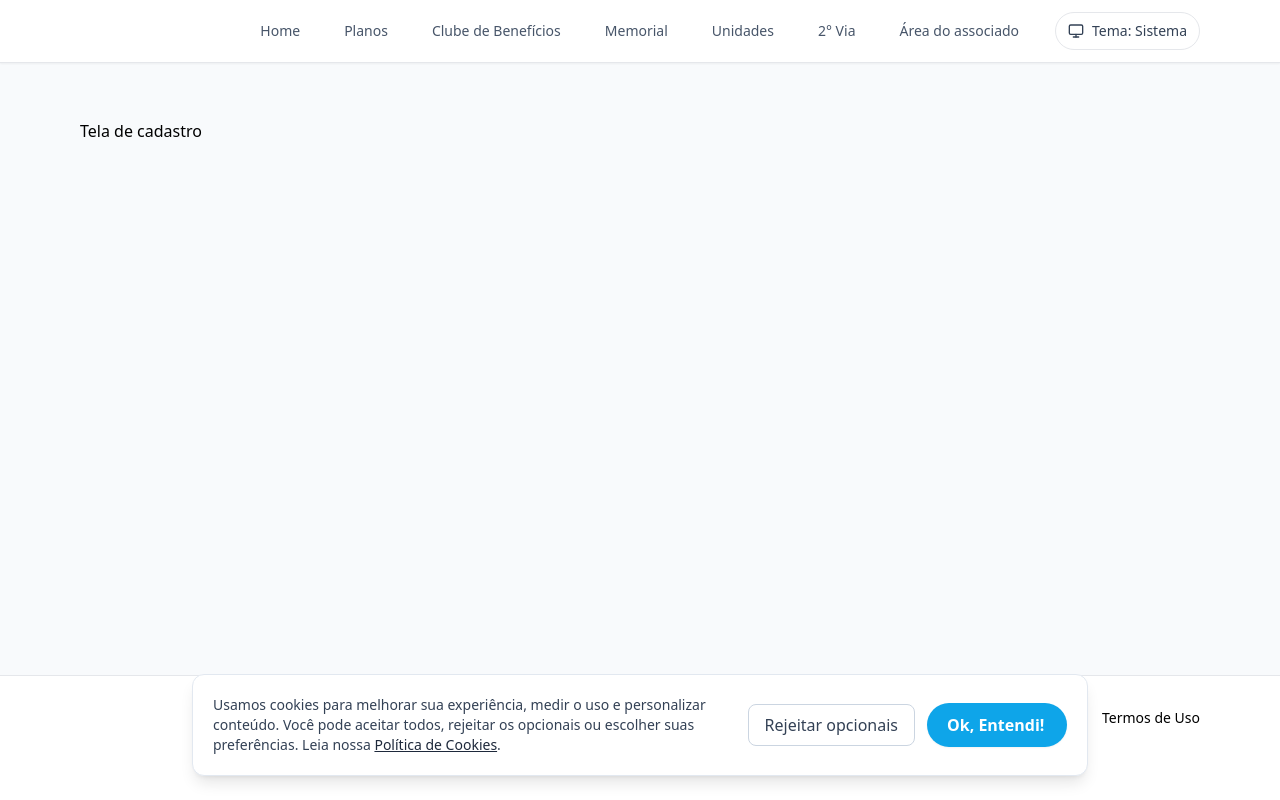
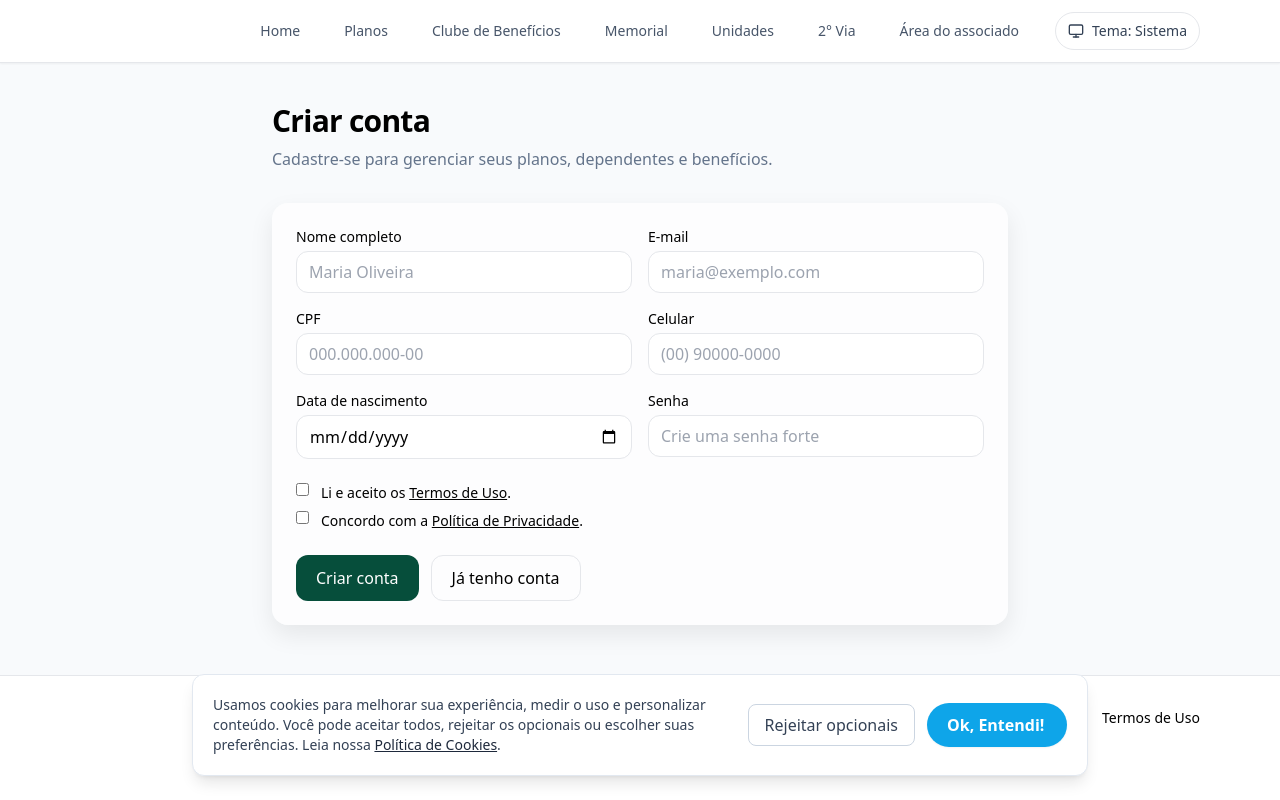
Before and after one commit to AndreLuizMazza/react-starter, a React (Vite) app: page /criar-conta in a window 1280 px wide. Built offline with nearby package versions, Linux system fonts and the light colour scheme; no server answers.

Commit message:
feat(auth): ajustes no cadastro de usuário (RegisterPage + authApi)

```diff
--- a/src/App.jsx
+++ b/src/App.jsx
@@ -1,6 +1,6 @@
 import { Routes, Route, Navigate } from 'react-router-dom'
 
-import './styles/theme.css' // CSS do tema (caminho relativo)
+import './styles/theme.css'
 
 import TenantBootstrapper from '@/components/TenantBootstrapper'
 
@@ -21,6 +21,8 @@ import TermosUso from '@/pages/TermosUso'
 import Filiais from '@/pages/Filiais.jsx'
 import CookieBanner from '@/components/CookieBanner.jsx'
 import ParceiroDetalhe from '@/pages/ParceiroDetalhe'
+import RegisterPage from '@/pages/RegisterPage.jsx'
+
 export default function App() {
   return (
     <div className="min-h-screen flex flex-col">
@@ -35,16 +37,15 @@ export default function App() {
           <Route path="/planos" element={<PlanosGrid />} />
           <Route path="/planos/:id" element={<PlanoDetalhe />} />
           <Route path="/beneficios" element={<ClubeBeneficios />} />
-           <Route path="/beneficios/:id" element={<ParceiroDetalhe />} />
+          <Route path="/beneficios/:id" element={<ParceiroDetalhe />} />
           <Route path="/contratos" element={<ContratoPage />} />
           <Route path="/contratos/:id/pagamentos" element={<Pagamentos />} />
           <Route path="/login" element={<LoginPage />} />
-          <Route path="/criar-conta" element={<div className="section container-max">Tela de cadastro</div>} />
+          <Route path="/criar-conta" element={<RegisterPage />} />
           <Route path="/recuperar-senha" element={<div className="section container-max">Recuperar senha</div>} />
           <Route path="/politica-cookies" element={<PoliticaCookies />} />
           <Route path="/politica-privacidade" element={<PoliticaPrivacidade />} />
           <Route path="/termos-uso" element={<TermosUso />} />
-          {/* >>> Corrigido: fechamento da rota <<< */}
           <Route path="/filiais" element={<Filiais />} />
           <Route
             path="/area"
--- /dev/null
+++ b/src/lib/authApi.js
@@ -0,0 +1,64 @@
+// src/lib/authApi.js
+import api from '@/lib/api'
+import { getDeviceId } from '@/store/auth'
+
+/**
+ * Converte "dd/MM/yyyy" -> "yyyy-MM-dd"
+ */
+function brToIsoDate(d) {
+  if (!d) return null
+  // já vem em yyyy-mm-dd do <input type="date">
+  if (/^\d{4}-\d{2}-\d{2}$/.test(d)) return d
+  const m = d.match(/^(\d{2})[\/.-](\d{2})[\/.-](\d{4})$/)
+  if (!m) return null
+  const [_, dd, mm, yyyy] = m
+  return `${yyyy}-${mm}-${dd}`
+}
+
+/**
+ * Normaliza payload do cadastro:
+ * - remove máscara de cpf/telefone
+ * - converte dataNascimento para ISO yyyy-MM-dd
+ * - trim em strings
+ */
+export function normalizeRegisterPayload(raw) {
+  const onlyDigits = (s = '') => s.replace(/\D/g, '')
+  return {
+    nome: (raw?.nome || '').trim(),
+    email: (raw?.email || '').trim(),
+    senha: raw?.senha || '',
+    cpf: onlyDigits(raw?.cpf),
+    celular: onlyDigits(raw?.celular),
+    dataNascimento: brToIsoDate(raw?.dataNascimento) || null,
+    aceiteTermos: !!raw?.aceiteTermos,
+    aceitePrivacidade: !!raw?.aceitePrivacidade,
+  }
+}
+
+/**
+ * Cadastro do usuário no BFF (o BFF injeta X-Progem-ID e usa client token).
+ */
+export async function registerUser(rawPayload) {
+  const payload = normalizeRegisterPayload(rawPayload)
+  const { data } = await api.post('/api/v1/app/auth/register', payload, {
+    headers: {
+      'Content-Type': 'application/json',
+      'X-Device-ID': getDeviceId(),
+    },
+  })
+  // esperado: { token|accessToken|jwt, userId, nome, email, cpf, ... }
+  return data
+}
+
+/**
+ * Atualização do perfil do usuário autenticado.
+ */
+export async function patchMyProfile(payload) {
+  const { data } = await api.patch('/api/v1/app/me', payload, {
+    headers: {
+      'Content-Type': 'application/json',
+      'X-Device-ID': getDeviceId(),
+    },
+  })
+  return data
+}
--- /dev/null
+++ b/src/pages/RegisterPage.jsx
@@ -0,0 +1,187 @@
+// src/pages/RegisterPage.jsx
+import { useState } from 'react'
+import { useNavigate, Link, useLocation } from 'react-router-dom'
+import useTenant from '@/store/tenant'
+import useAuth from '@/store/auth'
+import { registerUser } from '@/lib/authApi'
+
+const initial = {
+  nome: '',
+  email: '',
+  senha: '',
+  cpf: '',
+  celular: '',
+  dataNascimento: '',
+  aceiteTermos: false,
+  aceitePrivacidade: false,
+}
+
+const onlyDigits = (s = '') => s.replace(/\D/g, '')
+
+function isValidEmail(email = '') {
+  return /^[^\s@]+@[^\s@]+\.[^\s@]{2,}$/.test(email.trim())
+}
+function isValidCPF(cpf = '') {
+  return onlyDigits(cpf).length === 11
+}
+function isStrongPassword(s = '') {
+  return s.length >= 6
+}
+
+export default function RegisterPage() {
+  const [form, setForm] = useState(initial)
+  const [loading, setLoading] = useState(false)
+  const [error, setError] = useState('')
+  const navigate = useNavigate()
+  const location = useLocation()
+
+  useTenant() // carrega tenant (BFF injeta X-Progem-ID)
+  const { setUser, setToken } = useAuth(s => ({ setUser: s.setUser, setToken: s.setToken }))
+
+  function onChange(e) {
+    const { name, value, type, checked } = e.target
+    setForm(prev => ({ ...prev, [name]: type === 'checkbox' ? checked : value }))
+  }
+
+  function validate() {
+    if (!form.nome.trim()) return 'Informe seu nome completo.'
+    if (!isValidEmail(form.email)) return 'Informe um e-mail válido.'
+    if (!isValidCPF(form.cpf)) return 'Informe um CPF válido (11 dígitos).'
+    if (!isStrongPassword(form.senha)) return 'A senha deve ter ao menos 6 caracteres.'
+    if (!form.aceiteTermos || !form.aceitePrivacidade) {
+      return 'É necessário aceitar os Termos e a Política de Privacidade.'
+    }
+    return ''
+  }
+
+  async function onSubmit(e) {
+    e.preventDefault()
+    setError('')
+    const msg = validate()
+    if (msg) { setError(msg); return }
+    try {
+      setLoading(true)
+      const data = await registerUser(form)
+
+      // salva sessão e redireciona
+      const token = data?.token ?? data?.accessToken ?? data?.access_token ?? data?.jwt ?? null
+      setToken(token)
+      setUser(data)
+
+      const from = location.state?.from?.pathname || '/area'
+      navigate(from, { replace: true })
+    } catch (err) {
+      console.error(err)
+      // tenta extrair mensagem do backend
+      const apiMsg =
+        err?.response?.data?.message ||
+        err?.response?.data?.error ||
+        err?.response?.data ||
+        'Não foi possível concluir o cadastro.'
+      setError(typeof apiMsg === 'string' ? apiMsg : 'Não foi possível concluir o cadastro.')
+    } finally {
+      setLoading(false)
+    }
+  }
+
+  return (
+    <div className="mx-auto max-w-3xl px-4 py-10">
+      <h1 className="text-3xl font-semibold tracking-tight mb-2">Criar conta</h1>
+      <p className="text-slate-500 mb-8">
+        Cadastre-se para gerenciar seus planos, dependentes e benefícios.
+      </p>
+
+      <form onSubmit={onSubmit} className="space-y-6 bg-white/70 dark:bg-slate-900/40 p-6 rounded-2xl shadow-card">
+        {error && (
+          <div className="rounded-lg border border-red-300/50 bg-red-50 dark:bg-red-900/20 px-4 py-3 text-sm text-red-700 dark:text-red-200">
+            {error}
+          </div>
+        )}
+
+        <div className="grid grid-cols-1 md:grid-cols-2 gap-4">
+          <div>
+            <label className="block text-sm mb-1">Nome completo</label>
+            <input
+              name="nome" value={form.nome} onChange={onChange}
+              className="w-full rounded-xl border px-3 py-2 focus:outline-none focus:ring-2"
+              placeholder="Maria Oliveira"
+              autoComplete="name"
+            />
+          </div>
+
+          <div>
+            <label className="block text-sm mb-1">E-mail</label>
+            <input
+              type="email" name="email" value={form.email} onChange={onChange}
+              className="w-full rounded-xl border px-3 py-2 focus:outline-none focus:ring-2"
+              placeholder="maria@exemplo.com"
+              autoComplete="email"
+            />
+          </div>
+
+          <div>
+            <label className="block text-sm mb-1">CPF</label>
+            <input
+              name="cpf" value={form.cpf} onChange={onChange}
+              className="w-full rounded-xl border px-3 py-2 focus:outline-none focus:ring-2"
+              placeholder="000.000.000-00"
+              inputMode="numeric" maxLength={14}
+            />
+          </div>
+
+          <div>
+            <label className="block text-sm mb-1">Celular</label>
+            <input
+              name="celular" value={form.celular} onChange={onChange}
+              className="w-full rounded-xl border px-3 py-2 focus:outline-none focus:ring-2"
+              placeholder="(00) 90000-0000"
+              inputMode="tel"
+            />
+          </div>
+
+          <div>
+            <label className="block text-sm mb-1">Data de nascimento</label>
+            <input
+              type="date" name="dataNascimento" value={form.dataNascimento} onChange={onChange}
+              className="w-full rounded-xl border px-3 py-2 focus:outline-none focus:ring-2"
+            />
+          </div>
+
+          <div>
+            <label className="block text-sm mb-1">Senha</label>
+            <input
+              type="password" name="senha" value={form.senha} onChange={onChange}
+              className="w-full rounded-xl border px-3 py-2 focus:outline-none focus:ring-2"
+              placeholder="Crie uma senha forte"
+              autoComplete="new-password"
+            />
+          </div>
+        </div>
+
+        <div className="space-y-2">
+          <label className="flex items-start gap-3 text-sm">
+            <input type="checkbox" name="aceiteTermos" checked={form.aceiteTermos} onChange={onChange}/>
+            <span>Li e aceito os <a className="underline" href="/termos-uso" target="_blank" rel="noreferrer">Termos de Uso</a>.</span>
+          </label>
+          <label className="flex items-start gap-3 text-sm">
+            <input type="checkbox" name="aceitePrivacidade" checked={form.aceitePrivacidade} onChange={onChange}/>
+            <span>Concordo com a <a className="underline" href="/politica-privacidade" target="_blank" rel="noreferrer">Política de Privacidade</a>.</span>
+          </label>
+        </div>
+
+        <div className="flex gap-3">
+          <button
+            type="submit"
+            disabled={loading}
+            className="inline-flex items-center justify-center rounded-xl px-5 py-2.5 bg-emerald-900 text-white hover:opacity-95 disabled:opacity-60"
+          >
+            {loading ? 'Enviando...' : 'Criar conta'}
+          </button>
+          <Link to="/login" className="inline-flex items-center rounded-xl px-5 py-2.5 border">
+            Já tenho conta
+          </Link>
+        </div>
+      </form>
+    </div>
+  )
+}
--- a/src/store/auth.js
+++ b/src/store/auth.js
@@ -7,7 +7,7 @@ import api, { setAuthTokenProvider } from '@/lib/api'
  * Gera/recupera um identificador do dispositivo para auditoria e segurança.
  * É enviado no header X-Device-ID durante o login.
  */
-function getDeviceId() {
+export function getDeviceId() {
   const k = 'x_device_id'
   let v = null
   try {
```
Also changed, not shown: 1 other file (tests, documents, lock files or other folders).
